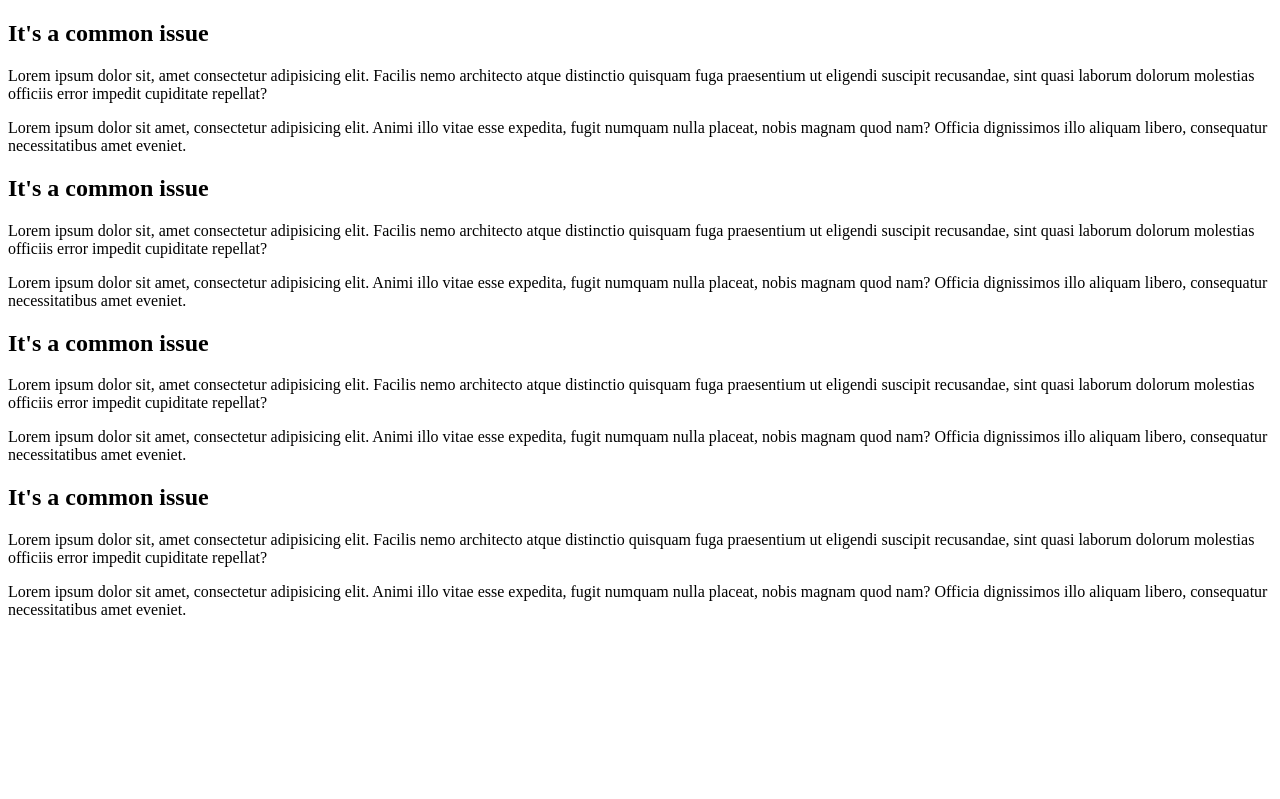
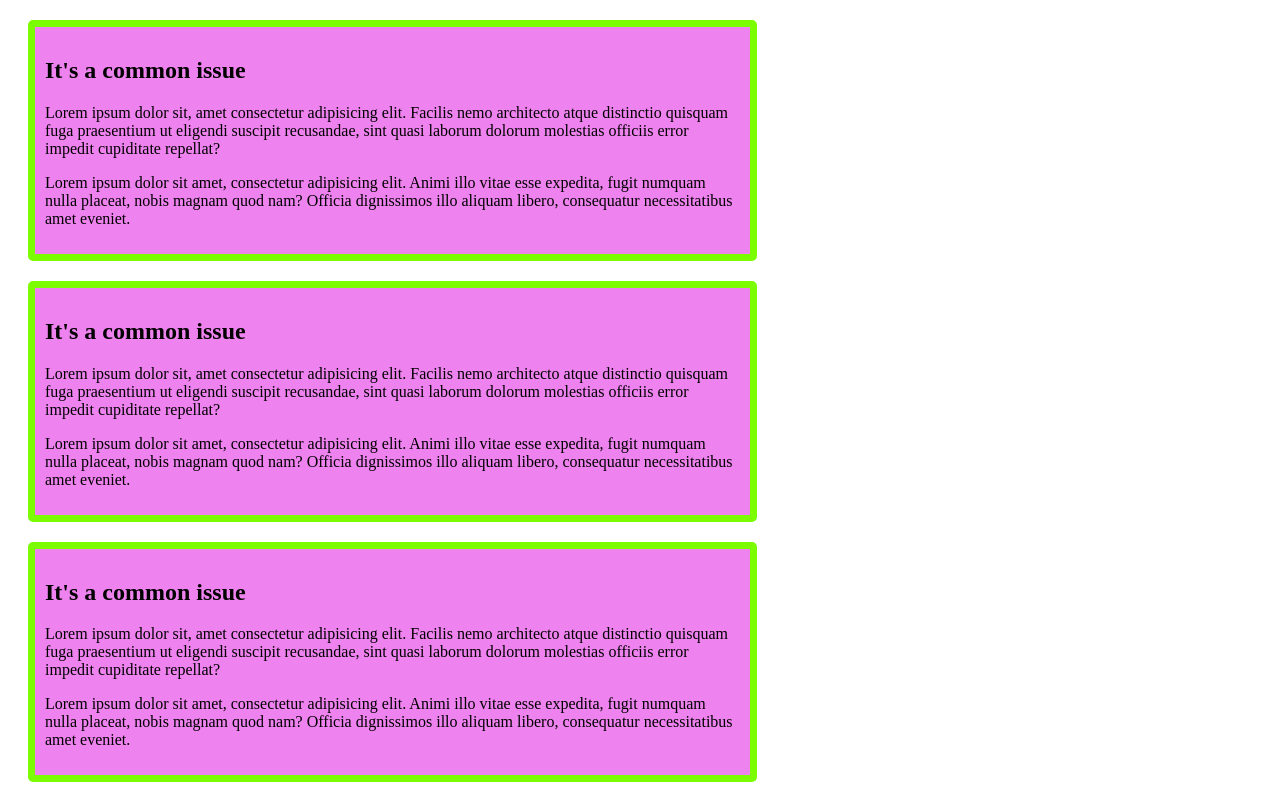
Before and after one commit to asadullahkhalid147/my-simple-website-module-4, a plain HTML site: page index.html in a window 1280 px wide. Shown: the top 799 px of the page. Drawn offline with Linux system fonts and the light colour scheme.

Commit message:
color the div

```diff
--- a/index.html
+++ b/index.html
@@ -22,7 +22,7 @@
         <p>Lorem ipsum dolor sit, amet consectetur adipisicing elit. Facilis nemo architecto atque distinctio quisquam fuga praesentium ut eligendi suscipit recusandae, sint quasi laborum dolorum molestias officiis error impedit cupiditate repellat?</p>
         <p id="common">Lorem ipsum dolor sit amet, consectetur adipisicing elit. Animi illo vitae esse expedita, fugit numquam nulla placeat, nobis magnam quod nam? Officia dignissimos illo aliquam libero, consequatur necessitatibus amet eveniet.</p>
     </div>
-    <div>
+    <div class="No">
         <h2>It's a common issue</h2>
         <p>Lorem ipsum dolor sit, amet consectetur adipisicing elit. Facilis nemo architecto atque distinctio quisquam fuga praesentium ut eligendi suscipit recusandae, sint quasi laborum dolorum molestias officiis error impedit cupiditate repellat?</p>
         <p>Lorem ipsum dolor sit amet, consectetur adipisicing elit. Animi illo vitae esse expedita, fugit numquam nulla placeat, nobis magnam quod nam? Officia dignissimos illo aliquam libero, consequatur necessitatibus amet eveniet.</p>
--- a/styles/blog.css
+++ b/styles/blog.css
@@ -0,0 +1,14 @@
+div{
+    background-color:violet;
+
+    padding: 10px;
+    margin: 20px;
+    border: 7px solid lawngreen;
+    border-radius: 5px;
+    width: 55%;
+
+}
+
+.No{
+    font-weight:900;
+}
```
